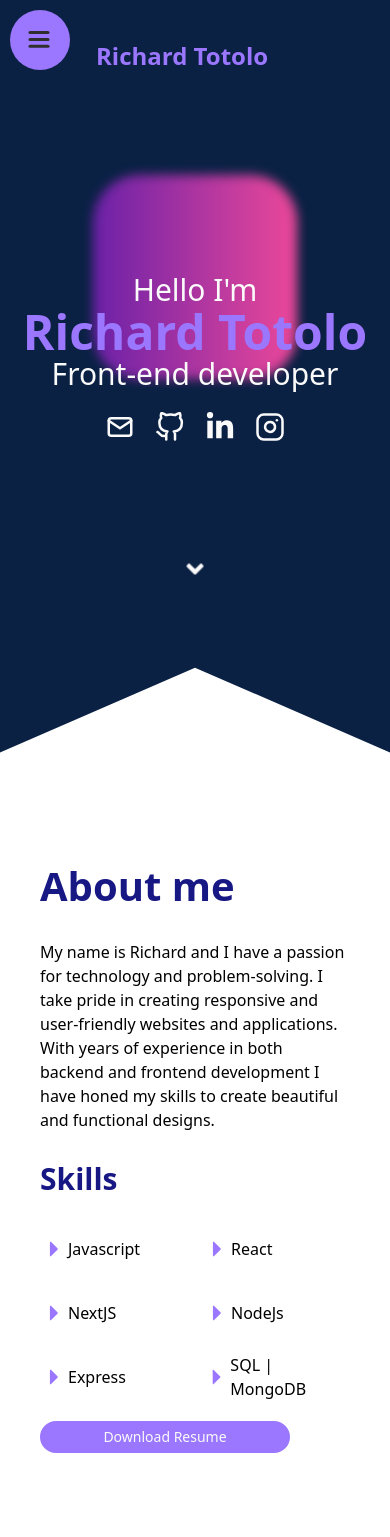
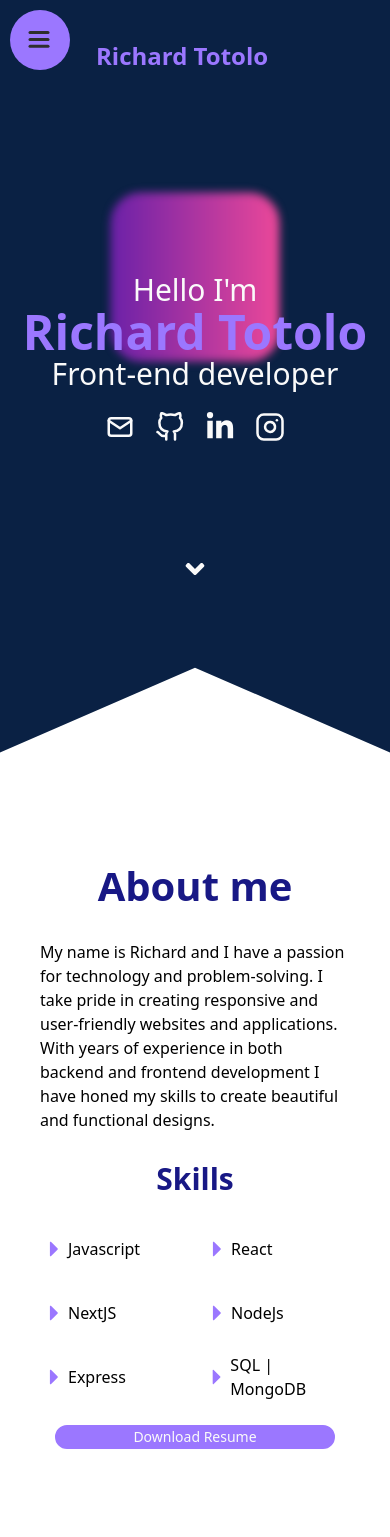
Before and after one commit to souzatotolo/portfolio-frontend, a Next.js app: page / in a window 390 px wide. Shown: the top 1537 px of the page. Built offline with nearby package versions, Linux system fonts and the light colour scheme.

Commit message:
fixed responsiviness

```diff
--- a/src/app/pages/About.js
+++ b/src/app/pages/About.js
@@ -13,7 +13,7 @@ export const About = () => {
             <div className="three card "></div>
           </div>
 
-          <div className="h-full w-full md:px-20 gap-6 flex flex-col text-black">
+          <div className="h-full w-full md:px-20 gap-6 flex flex-col items-center md:items-start text-black">
             <h1 className="font-bold text-[40px] text-[#181885]">About me</h1>
             <p className="text-[#3B3B3B] hidden md:block">
               My name is Richard and I have a passion for technology and
@@ -59,10 +59,13 @@ export const About = () => {
                 <GoTriangleRight size={28} color="#9b77ff" />
                 <p>SQL | MongoDB</p>
               </div>
-              <button className=" mt-1 md:w-44 w-[250px] h-8 text-sm rounded-full bg-[#9b77ff] text-zinc-50 hover:bg-[#583e9e] border-2 border-[#9B77FF]">
+              <button className=" hidden md:block md:mt-1 md:ml-0 ml-5 md:w-44 w-[280px] h-8 text-sm rounded-full bg-[#9b77ff] text-zinc-50 hover:bg-[#fff] hover:text-[#9B77FF] border-2 border-[#9B77FF]">
                 Download Resume
               </button>
             </div>
+            <button className=" md:hidden w-[280px] h-8 text-sm rounded-full bg-[#9b77ff] text-zinc-50 hover:bg-[#fff] hover:text-[#9B77FF] border-2 border-[#9B77FF]">
+              Download Resume
+            </button>
           </div>
         </div>
       </div>
--- a/src/app/pages/Introduction.js
+++ b/src/app/pages/Introduction.js
@@ -81,9 +81,14 @@ export const Introduction = () => {
           </div>
         </div>
       </div>
-      <a className="text-zinc-50 mt-20 pulsate-bck z-20 flex" href="">
+      <motion.a
+        className="text-zinc-50 mt-20  z-20 flex"
+        href=""
+        whileHover={{ scale: 1.2 }}
+        whileTap={{ scale: 0.8 }}
+      >
         <FaAngleDown size={30} />
-      </a>
+      </motion.a>
     </div>
   );
 };
--- a/src/app/pages/Projects.js
+++ b/src/app/pages/Projects.js
@@ -1,3 +1,4 @@
+'use strict';
 import React from 'react';
 import { FiGithub, FiInstagram } from 'react-icons/fi';
 import { HiOutlineExternalLink } from 'react-icons/hi';
@@ -6,12 +7,11 @@ import { TbMail } from 'react-icons/tb';
 
 export const Projects = () => {
   return (
-    <div className="h-full px-5 flex items-center justify-start flex-col gap-60 md:gap-20">
+    <div className="h-full px-5 flex items-center justify-start flex-col md:gap-20">
       <h1 className="font-bold text-[40px] text-[#9B77FF] mt-20">
         My Projects
       </h1>
-
-      <div className="md:w-[1170px] w-full h-[337px] flex md:flex-row flex-col gap-5">
+      <div className="md:w-[1170px] w-full mb-28 md:mb-0 mt-10 md:mt-0 md:my-0 h-[337px] flex md:flex-row flex-col gap-5">
         <img src="/vanhike.png" className="md:w-[670px] h-[337px]" alt="" />
         <div className="flex md:w-[470px] h-[232px] flex-col gap-3">
           <p className="font-bold text-[30px] text-[#9B77FF]">VanHike</p>
@@ -46,10 +46,11 @@ export const Projects = () => {
               />
             </a>
           </div>
+          <div className="md:hidden w-50% m-4 border-b-[1px] border-[#9B77FF]" />
         </div>
       </div>
 
-      <div className="md:w-[1170px] h-[337px] flex flex-col md:flex-row gap-6">
+      <div className="md:w-[1170px] h-[337px] my-40 md:my-0  flex flex-col md:flex-row gap-6">
         <img
           src="/magnolia.png"
           className=" md:hidden md:w-[670px] w-screen h-[337px]"
@@ -91,6 +92,7 @@ export const Projects = () => {
               />
             </a>
           </div>
+          <div className="md:hidden w-50% m-4 border-b-[1px] border-[#9B77FF]" />
         </div>
         <img
           src="/magnolia.png"
@@ -99,7 +101,7 @@ export const Projects = () => {
         />
       </div>
 
-      <div className="md:w-[1170px] w-full h-[337px] flex md:flex-row flex-col gap-5">
+      <div className="md:w-[1170px] w-full h-[337px] my-40 md:my-0  flex md:flex-row flex-col gap-5">
         <img
           src="/somnium.png"
           className="md:w-[670px] w-screen h-[337px]"
@@ -140,15 +142,17 @@ export const Projects = () => {
               />
             </a>
           </div>
+          <div className="md:hidden w-50% m-4 border-b-[1px] border-[#9B77FF]" />
         </div>
       </div>
+      <div className="md:mt-0 mt-20 flex gap-5 flex-col items-center justify-center">
         <p className=" font-bold text-[40px] text-[#9B77FF]">Get in touch</p>
         <p className="text-white md:w-[570px] text-center">
           Thank you for taking the time to visit my portfolio! If you have any
-        questions, feedback, or project inquiries, please feel free to reach out
-        to me. I am always excited to connect with new people and discuss how I
-        can help bring their vision to life. Looking forward to hearing from you
-        soon!
+          questions, feedback, or project inquiries, please feel free to reach
+          out to me. I am always excited to connect with new people and discuss
+          how I can help bring their vision to life. Looking forward to hearing
+          from you soon!
         </p>
         <div className="flex md:mt-5 text-zinc-50 flex-row font-light text-1xl gap-5">
           <a href="mailto:totolo.richard@gmail.com">
@@ -166,5 +170,6 @@ export const Projects = () => {
         </div>
         <p className="text-[#9B77FF] py-10">Developed by Richard Totolo</p>
       </div>
+    </div>
   );
 };
```
Lines whose indentation alone changed are shown as unchanged.
